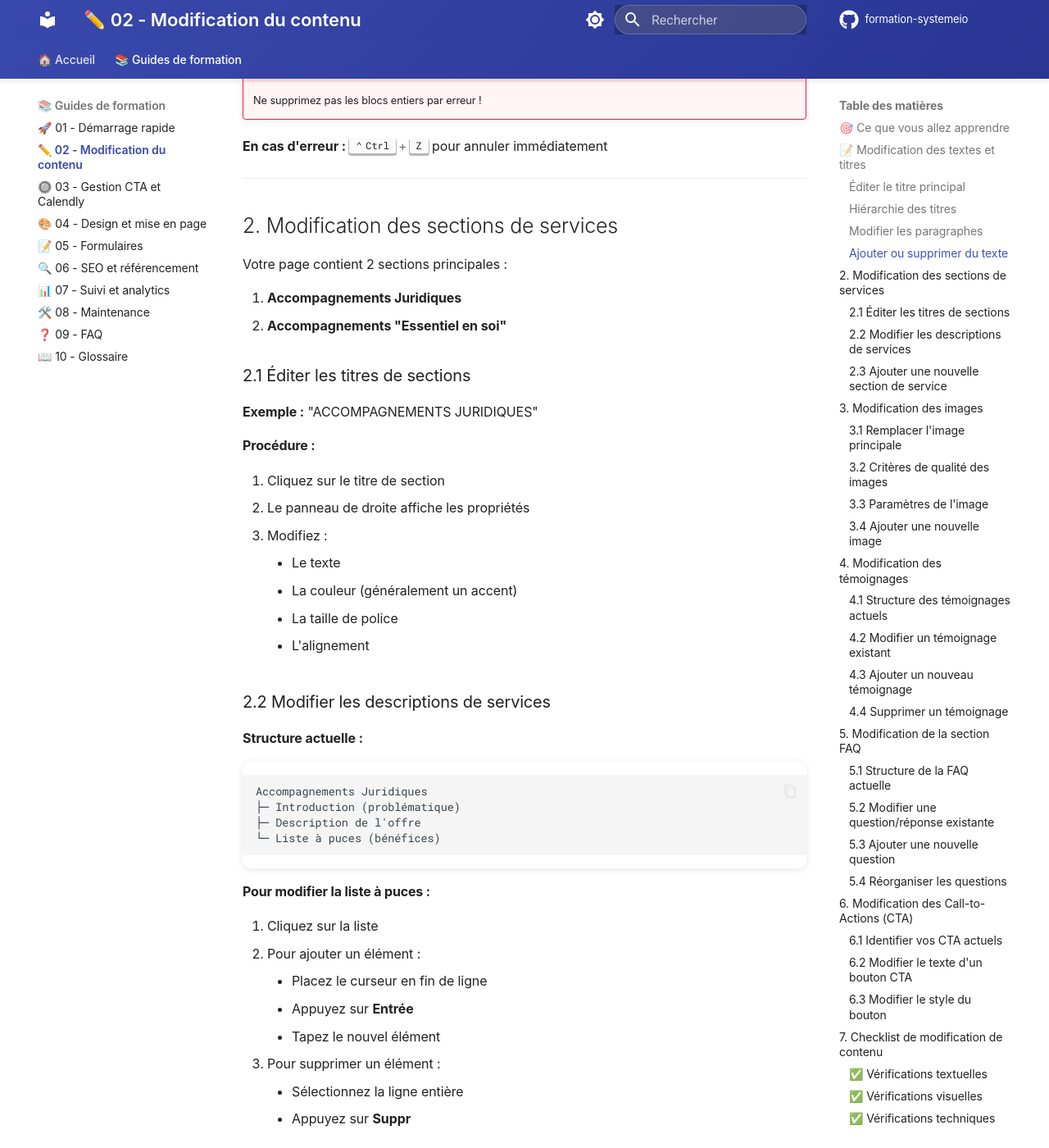
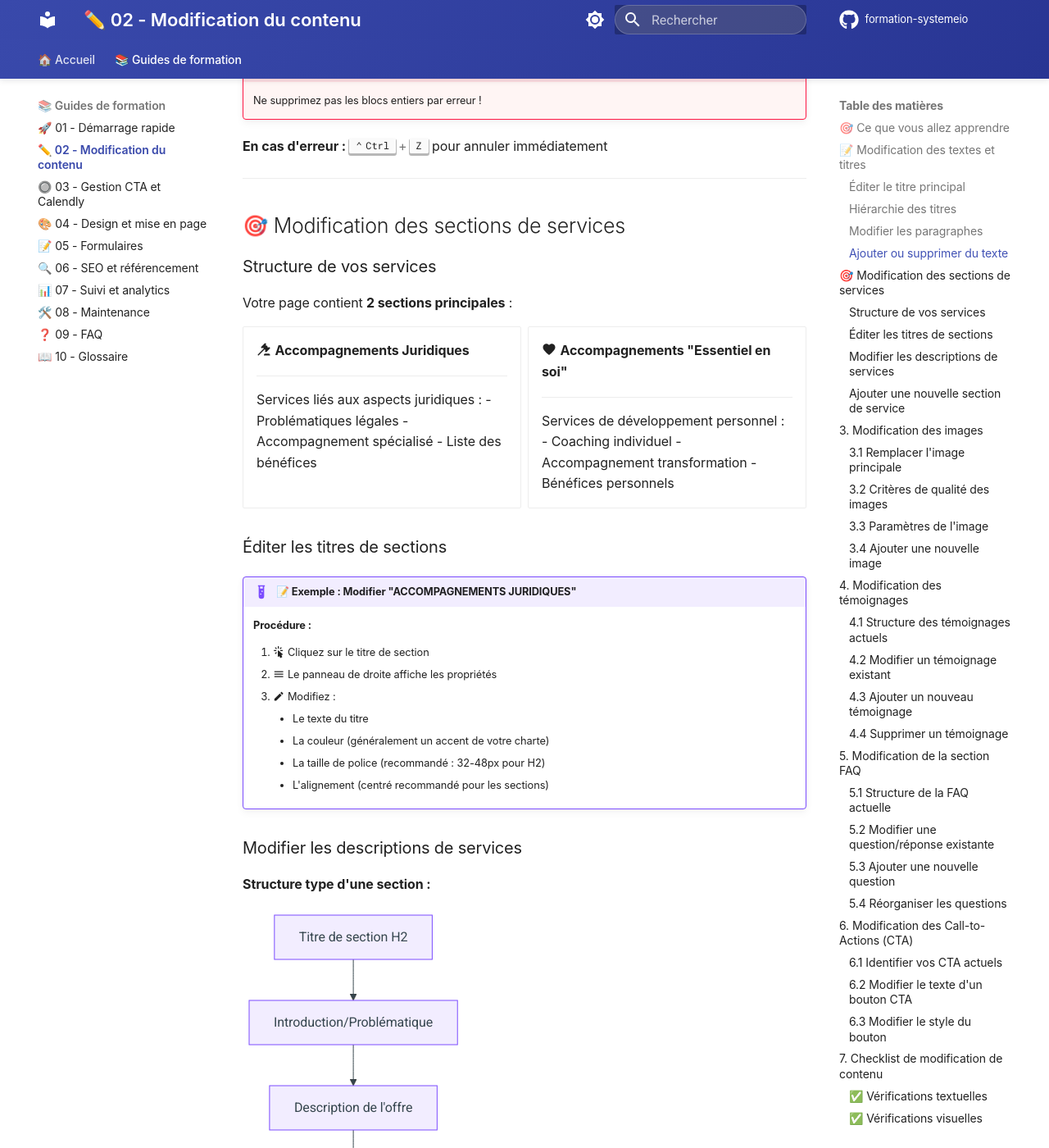
Before and after one commit to Mehdisback/formation-systemio, an MkDocs documentation site: the page built from docs/02-MODIFICATION-CONTENU.md, in a window 1280 px wide and 1400 px high, scrolled down 3851 px. Shown: the whole window at 82% size. Built offline with MkDocs 1.6.1 and Material for MkDocs 9.7.7, drawn with Linux system fonts in a browser that asks for light colours; comment, search, counter and statistics services are not loaded; some of the changed text lies outside the part shown.

Commit message:
Update 02-MODIFICATION-CONTENU.md

````diff
--- a/docs/02-MODIFICATION-CONTENU.md
+++ b/docs/02-MODIFICATION-CONTENU.md
@@ -149,65 +149,113 @@
 
 ---
 
-## 2. Modification des sections de services
+## 🎯 Modification des sections de services
 
-Votre page contient 2 sections principales :
+### Structure de vos services
 
-1. **Accompagnements Juridiques**
-2. **Accompagnements "Essentiel en soi"**
+Votre page contient **2 sections principales** :
 
-### 2.1 Éditer les titres de sections
+<div class="grid cards" markdown>
 
-**Exemple :** "ACCOMPAGNEMENTS JURIDIQUES"
+-   :material-gavel: **Accompagnements Juridiques**
 
-#### Procédure :
+    ---
 
-1. Cliquez sur le titre de section
-2. Le panneau de droite affiche les propriétés
-3. Modifiez :
-    - Le texte
-    - La couleur (généralement un accent)
-    - La taille de police
-    - L'alignement
+    Services liés aux aspects juridiques :
+    - Problématiques légales
+    - Accompagnement spécialisé
+    - Liste des bénéfices
 
-### 2.2 Modifier les descriptions de services
+-   :material-heart: **Accompagnements "Essentiel en soi"**
 
-**Structure actuelle :**
+    ---
 
-```
-Accompagnements Juridiques
-├─ Introduction (problématique)
-├─ Description de l'offre
-└─ Liste à puces (bénéfices)
+    Services de développement personnel :
+    - Coaching individuel
+    - Accompagnement transformation
+    - Bénéfices personnels
+
+</div>
+
+### Éditer les titres de sections
+
+!!! example "📝 Exemple : Modifier "ACCOMPAGNEMENTS JURIDIQUES""
+
+    **Procédure :**
+
+    1. :material-cursor-default-click: Cliquez sur le titre de section
+    2. :material-menu: Le panneau de droite affiche les propriétés
+    3. :material-pencil: Modifiez :
+        - Le texte du titre
+        - La couleur (généralement un accent de votre charte)
+        - La taille de police (recommandé : 32-48px pour H2)
+        - L'alignement (centré recommandé pour les sections)
+
+### Modifier les descriptions de services
+
+**Structure type d'une section :**
+
+```mermaid
+graph TD
+    A[Titre de section H2] --> B[Introduction/Problématique]
+    B --> C[Description de l'offre]
+    C --> D[Liste à puces - Bénéfices]
+    D --> E[Call-to-action]
 ```
 
-#### Pour modifier la liste à puces :
+=== "✏️ Éditer le texte"
 
-1. Cliquez sur la liste
-2. Pour ajouter un élément :
-    - Placez le curseur en fin de ligne
-    - Appuyez sur **Entrée**
-    - Tapez le nouvel élément
-3. Pour supprimer un élément :
-    - Sélectionnez la ligne entière
-    - Appuyez sur **Suppr**
+**Pour modifier la description :**
 
-#### Bonnes pratiques pour les listes :
+1. Cliquez sur le paragraphe
+2. Éditez le contenu
+3. Structurez avec des phrases courtes
+4. Enregistrez
 
-- ✅ Maximum 5-7 points par liste
-- ✅ Phrases courtes et percutantes
-- ✅ Commencez par un verbe d'action
-- ✅ Utilisez des mots-clés importants
-- ❌ Évitez les phrases trop longues
+=== "📝 Modifier la liste à puces"
 
-### 2.3 Ajouter une nouvelle section de service
+**Ajouter un élément :**
 
-Si vous créez un nouveau type d'accompagnement :
+1. :material-cursor-text: Placez le curseur en fin de ligne
+2. ++enter++ Appuyez sur **Entrée**
+3. :material-keyboard: Tapez le nouvel élément
+4. :material-content-save: Enregistrez
 
-1. Cliquez sur le **"+"** entre deux blocs
-2. Choisissez **"Section"** ou **"Bloc de contenu"**
-3. Sélectionnez un modèle similaire à vos sections existantes
-4. Remplissez le contenu
+**Supprimer un élément :**
+
+1. :material-select: Sélectionnez la ligne entière
+2. ++delete++ Appuyez sur **Suppr**
+
+!!! tip "✅ Bonnes pratiques pour les listes"
+
+**À faire :**
+- ✅ Maximum **5-7 points** par liste
+- ✅ Phrases **courtes et percutantes**
+- ✅ Commencez par un **verbe d'action**
+- ✅ Utilisez des **mots-clés** importants
+
+**À éviter :**
+- ❌ Phrases trop longues (> 15 mots)
+- ❌ Jargon technique incompréhensible
+- ❌ Listes interminables (> 10 points)
+
+### Ajouter une nouvelle section de service
+
+!!! example "➕ Créer un nouveau service"
+
+**Procédure :**
+
+1. :material-plus-circle: Cliquez sur le **"+"** entre deux blocs
+2. :material-view-module: Choisissez **"Section"** ou **"Bloc de contenu"**
+3. :material-content-copy: Sélectionnez un modèle similaire à vos sections existantes
+4. :material-pencil: Remplissez le contenu :
+    - Titre de la section
+    - Description
+    - Liste des bénéfices
+    - CTA spécifique
+5. :material-content-save: Enregistrez
+
+**Idéal pour :** Lancer une nouvelle offre ou service complémentaire
 
 ---
 
````
